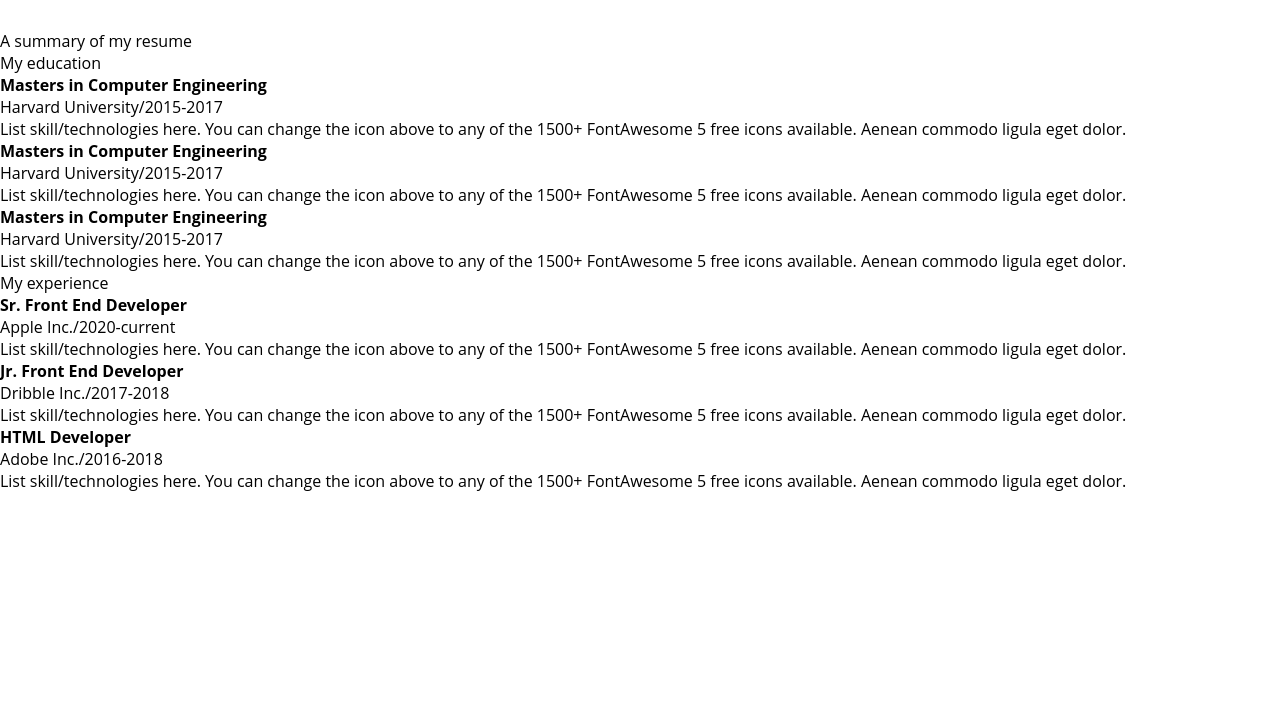
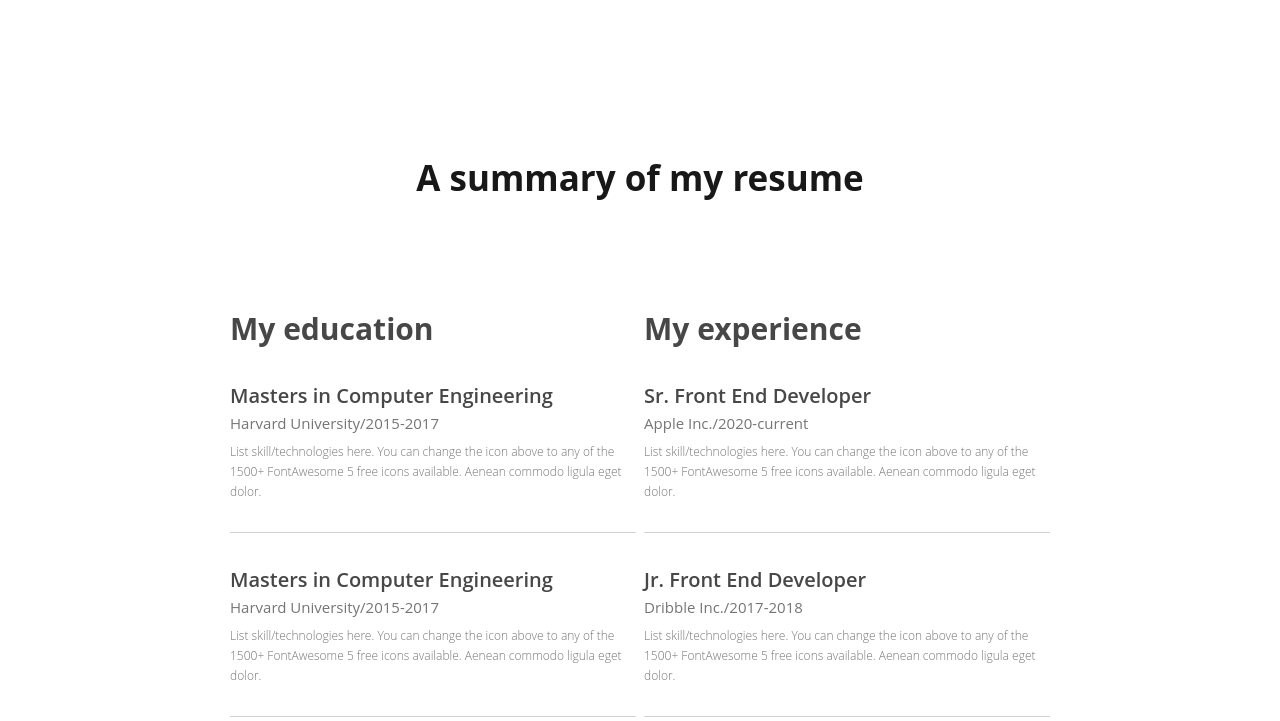
Before and after one commit to jamshed-uddin/Portfolio, a plain HTML site: page index.html in a window 1280 px wide. Shown: the part 2260-2981 px from the top of the page. Before the commit the page ends 2752 px from the top, so only its background shows below. Drawn offline with Linux system fonts and the light colour scheme.

Commit message:
edu and exp section done

```diff
--- a/index.html
+++ b/index.html
@@ -115,48 +115,48 @@
             <div class="total-container">
                 <div class="edu-container">
                     <div class="mini-con-title">My education</div>
-                    <div class="inner-con">
+                    <div  class="inner-con" id="under">
                         <h4>Masters in Computer Engineering</h4>
                         <p>Harvard University/2015-2017</p>
-                        <p>List skill/technologies here. You can change the icon above
+                        <p class="desc">List skill/technologies here. You can change the icon above
+                            to any of the 1500+ FontAwesome 5 free icons available. Aenean commodo ligula eget dolor.
+                        </p>
+                    </div>
+                    <div  class="inner-con" id="under">
+                        <h4>Masters in Computer Engineering</h4>
+                        <p>Harvard University/2015-2017</p>
+                        <p class="desc">List skill/technologies here. You can change the icon above
                             to any of the 1500+ FontAwesome 5 free icons available. Aenean commodo ligula eget dolor.
                         </p>
                     </div>
                     <div class="inner-con">
                         <h4>Masters in Computer Engineering</h4>
                         <p>Harvard University/2015-2017</p>
-                        <p>List skill/technologies here. You can change the icon above
-                            to any of the 1500+ FontAwesome 5 free icons available. Aenean commodo ligula eget dolor.
-                        </p>
-                    </div>
-                    <div class="inner-con">
-                        <h4>Masters in Computer Engineering</h4>
-                        <p>Harvard University/2015-2017</p>
-                        <p>List skill/technologies here. You can change the icon above
+                        <p class="desc">List skill/technologies here. You can change the icon above
                             to any of the 1500+ FontAwesome 5 free icons available. Aenean commodo ligula eget dolor.
                         </p>
                     </div>
                 </div>
                 <div class="work-container">
                     <div class="mini-con-title">My experience</div>
-                    <div class="inner-con">
+                    <div  class="inner-con" id="under">
                         <h4>Sr. Front End Developer</h4>
                         <p>Apple Inc./2020-current</p>
-                        <p>List skill/technologies here. You can change the icon above
+                        <p class="desc">List skill/technologies here. You can change the icon above
                             to any of the 1500+ FontAwesome 5 free icons available. Aenean commodo ligula eget dolor.
                         </p>
                     </div>
-                    <div class="inner-con">
+                    <div class="inner-con"  id="under">
                         <h4>Jr. Front End Developer</h4>
                         <p>Dribble Inc./2017-2018</p>
-                        <p>List skill/technologies here. You can change the icon above
+                        <p class="desc">List skill/technologies here. You can change the icon above
                             to any of the 1500+ FontAwesome 5 free icons available. Aenean commodo ligula eget dolor.
                         </p>
                     </div>
                     <div class="inner-con">
                         <h4>HTML Developer</h4>
                         <p>Adobe Inc./2016-2018</p>
-                        <p>List skill/technologies here. You can change the icon above
+                        <p class="desc">List skill/technologies here. You can change the icon above
                             to any of the 1500+ FontAwesome 5 free icons available. Aenean commodo ligula eget dolor.
                         </p>
                     </div>
--- a/styles.css
+++ b/styles.css
@@ -207,3 +207,64 @@ color:#757575;
 font-size: 13px;
 margin: 20px 0px 30px 0;
 }
+
+/* education and title */
+
+.eduex-title{
+    color: #181818;
+    text-align: center;
+    font-size: 35px;
+    font-weight: 700;
+    line-height: 36px;
+    margin-top: 130px;
+    margin-bottom: 113px;
+}
+
+.total-container{
+    display: flex;
+    margin: 0 230px;
+    justify-content: space-between;
+}
+
+.edu-container{
+    padding-right: 8px;
+}
+
+.mini-con-title{
+    color: #474747;
+    font-size: 30px;
+    font-weight: 700;
+    line-height: 40px;
+    margin-bottom: 8px;
+
+}
+
+.inner-con{
+    margin: 30px 0;
+}
+
+.inner-con h4{
+    color: #474747;
+    font-weight: 550;
+font-size: 20px;
+line-height: 34px;
+}
+
+.inner-con p{
+    color: #757575;
+    font-weight: 520;
+font-size: 15px;
+line-height: 20px;
+}
+
+.total-container .desc{
+    font-weight: 350;
+font-size: 12px;
+line-height: 20px;
+margin-top: 9px;
+margin-bottom: 30px;
+}
+
+#under{
+    border-bottom: 1px solid #D1D1D1;
+}
```
